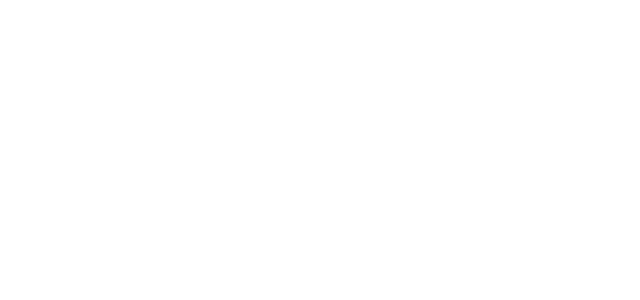
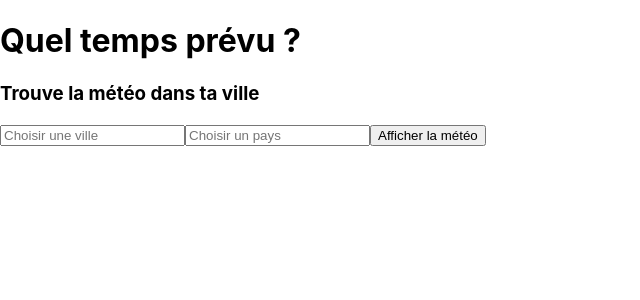
Before and after one commit to suzette-sousa/weather-forecast, a React (Create React App) app: page / in a window 1280 px wide. Shown: the top 300 px of the page, without its empty margins (0-640 px from the left). Built offline with nearby package versions, Linux system fonts and the light colour scheme; the HTML template or start-up script is replaced by a standard one.

Commit message:
add child components

```diff
--- a/src/App.js
+++ b/src/App.js
@@ -1,10 +1,13 @@
 import React from 'react';
 import './App.css';
+import Heading from './components/Heading';
+import Form from './components/Form';
 
 function App() {
   return (
     <div className="App">
-
+      <Heading />
+      <Form />
     </div>
   );
 }
--- /dev/null
+++ b/src/components/Form.js
@@ -0,0 +1,13 @@
+import React from 'react';
+
+const Form = (props) => {
+  return (
+    <form>
+      <input type="text" name="city" placeholder="Choisir une ville" />
+      <input type="text" name="country" placeholder="Choisir un pays" />
+      <button>Afficher la météo</button>
+    </form>
+  )
+}
+
+export default Form;
--- /dev/null
+++ b/src/components/Heading.js
@@ -0,0 +1,12 @@
+import React from 'react';
+
+const Heading = (props) => {
+  return (
+    <div>
+      <h1>Quel temps prévu ?</h1>
+      <h3>Trouve la météo dans ta ville</h3>
+    </div>
+  )
+}
+
+export default Heading;
```
Also changed, not shown: src/components/Forecast.js (added).
